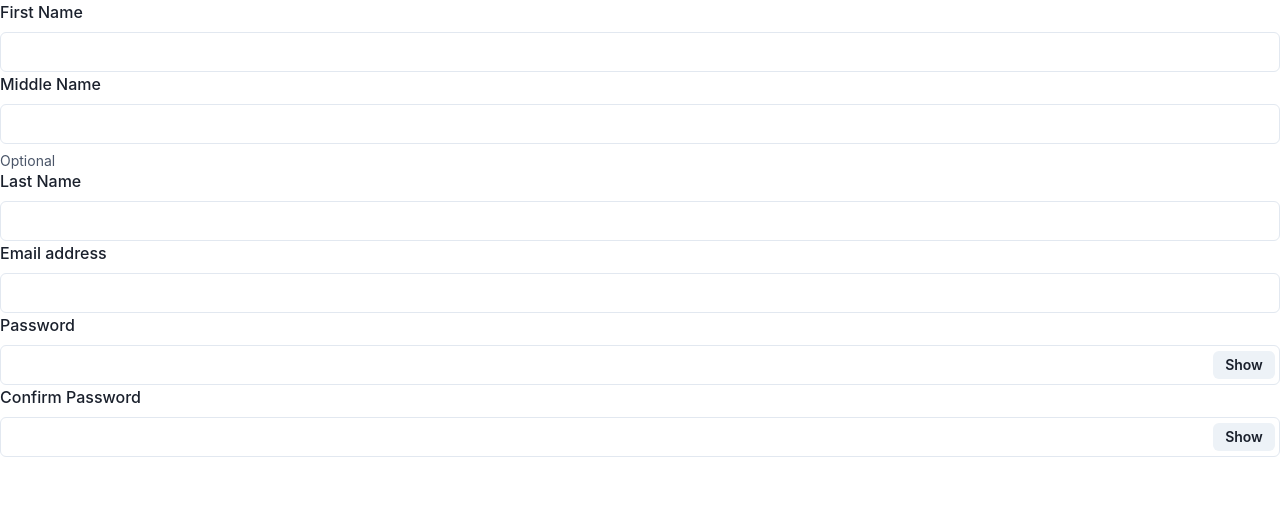
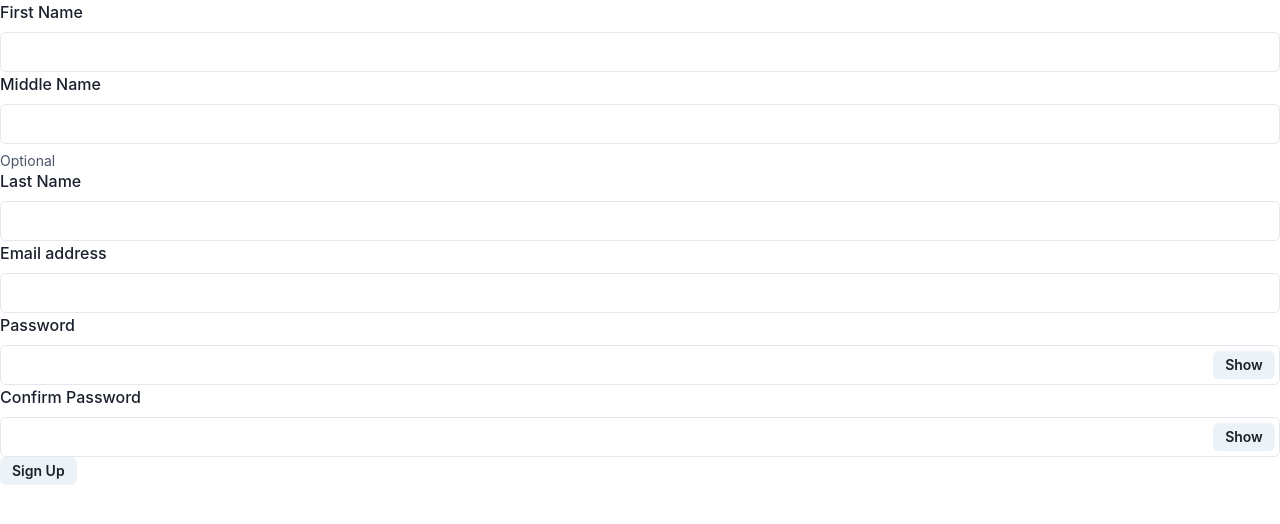
Before and after one commit to E-Turcios/insta--photo, a React app: page /signup in a window 1280 px wide. Shown: the top 524 px of the page. Built offline with nearby package versions, Linux system fonts and the light colour scheme.

Commit message:
Sign Up Button

```diff
--- a/client/components/Signup.jsx
+++ b/client/components/Signup.jsx
@@ -61,6 +61,10 @@ export default function Signup() {
           </InputRightElement>
         </InputGroup>
       </FormControl>
+
+      <Button h="1.75rem" size="sm" onClick={Event => handleLogin(Event)}>
+        Sign Up
+      </Button>
     </>
   );
 }
```
